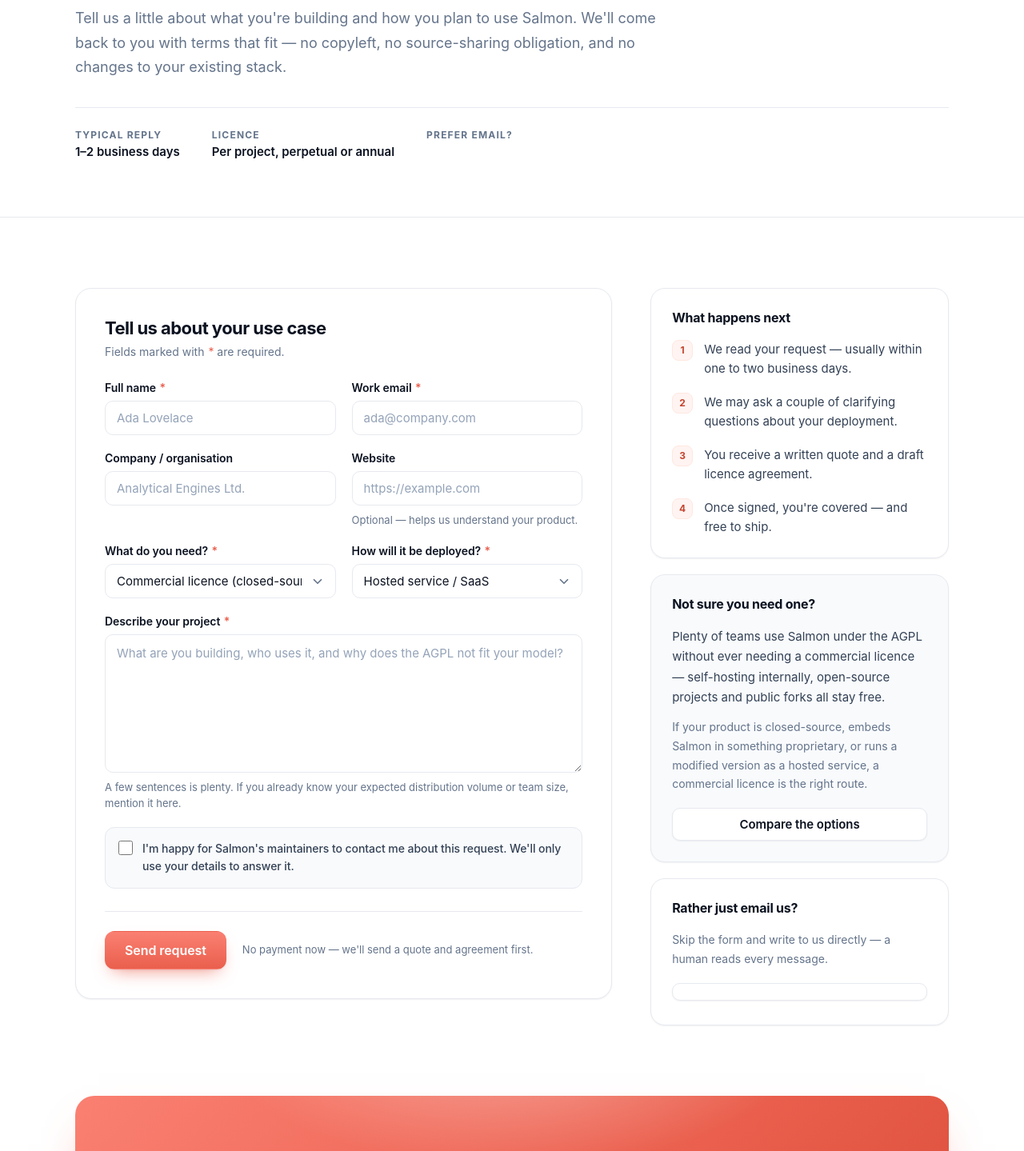
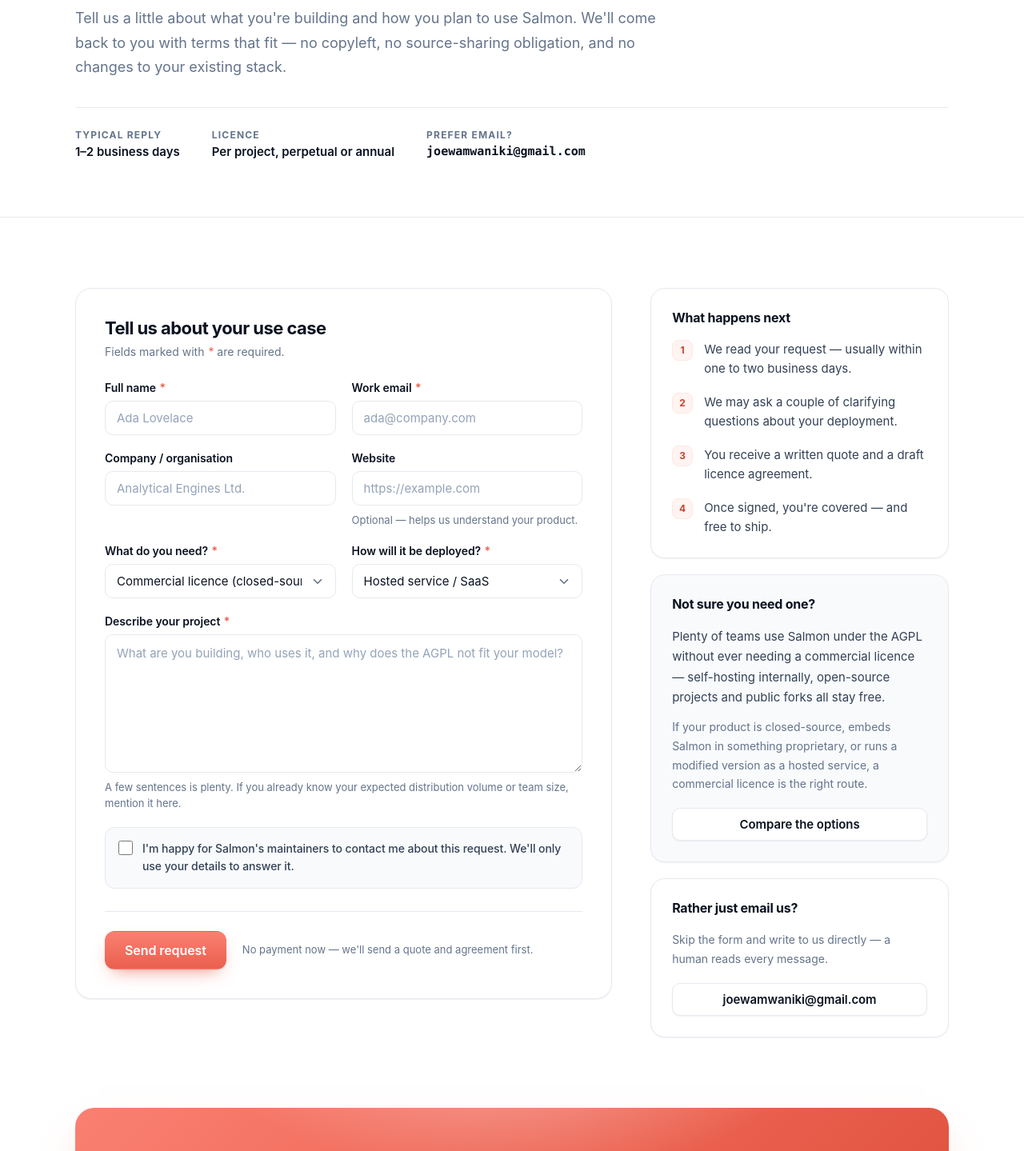
Before and after one commit to joenikkai/salmon, a SvelteKit app in the folder site/salmon/: page /license/request in a window 1280 px wide. Shown: the part 291-1730 px from the top of the page at 80% size. Built offline with nearby package versions, Linux system fonts and the light colour scheme.

Commit message:
feat: separated the variables in a export to reduce repetition

```diff
--- /dev/null
+++ b/site/salmon/src/lib/data/index.ts
@@ -0,0 +1,3 @@
+
+export const SALMON_MAINTAINERS_EMAIL='joewamwaniki@gmail.com';
+export const SALMON_LEGAL_EMAIL = 'joenikkai@gmail.com';
--- a/site/salmon/src/routes/license/+page.svelte
+++ b/site/salmon/src/routes/license/+page.svelte
@@ -1,7 +1,7 @@
 <script>
     import { Sitename } from "$lib";
-
-    const CONTACT_EMAIL = 'joewamwaniki@gmail.com';
+    import { SALMON_MAINTAINERS_EMAIL } from "$lib/data";
+    const CONTACT_EMAIL = SALMON_MAINTAINERS_EMAIL;
     // Loads your ./LICENSE file as a raw string (Vite `?raw` import).
     // Adjust the relative path if this route lives elsewhere.
     import licenseText from "../../../LICENSE?raw";
--- a/site/salmon/src/routes/license/request/+page.svelte
+++ b/site/salmon/src/routes/license/request/+page.svelte
@@ -1,6 +1,6 @@
  <script>
     import { Sitename } from "$lib";
-    import { PUBLIC_SALMON_MAINTAINERS_EMAIL } from "$env/static/public";
+    import { SALMON_MAINTAINERS_EMAIL } from "$lib/data";
 
     const year = new Date().getFullYear();
 
@@ -60,7 +60,7 @@
             await new Promise((resolve) => setTimeout(resolve, 700));
             submitted = true;
         } catch (err) {
-            error = `Something went wrong sending your request. Please email ${PUBLIC_SALMON_MAINTAINERS_EMAIL} instead.`;
+            error = `Something went wrong sending your request. Please email ${SALMON_MAINTAINERS_EMAIL} instead.`;
         } finally {
             sending = false;
         }
@@ -146,7 +146,7 @@
                 </div>
                 <div class="meta-item">
                     <span class="meta-label">Prefer email?</span>
-                    <span class="meta-value mono">{PUBLIC_SALMON_MAINTAINERS_EMAIL}</span>
+                    <span class="meta-value mono">{SALMON_MAINTAINERS_EMAIL}</span>
                 </div>
             </div>
         </div>
@@ -175,7 +175,7 @@
 
                         <p class="success-note">
                             Need it sooner, or want to add something? Reply to
-                            <a href="mailto:{PUBLIC_SALMON_MAINTAINERS_EMAIL}">{PUBLIC_SALMON_MAINTAINERS_EMAIL}</a>
+                            <a href="mailto:{SALMON_MAINTAINERS_EMAIL}">{SALMON_MAINTAINERS_EMAIL}</a>
                             and mention your project name.
                         </p>
 
@@ -369,8 +369,8 @@
                     <p class="aside-note">
                         Skip the form and write to us directly — a human reads every message.
                     </p>
-                    <a class="btn btn-outline" href="mailto:{PUBLIC_SALMON_MAINTAINERS_EMAIL}">
-                        {PUBLIC_SALMON_MAINTAINERS_EMAIL}
+                    <a class="btn btn-outline" href="mailto:{SALMON_MAINTAINERS_EMAIL}">
+                        {SALMON_MAINTAINERS_EMAIL}
                     </a>
                 </div>
             </aside>
--- a/site/salmon/src/routes/terms-of-use/+page.svelte
+++ b/site/salmon/src/routes/terms-of-use/+page.svelte
@@ -1,11 +1,11 @@
 <script lang="ts">
     import { onMount } from "svelte";
     import { Sitename } from "$lib";
-    // import {PUBLIC_SALMON_LEGAL_EMAIL} from "$env/static/public"
+    import { SALMON_LEGAL_EMAIL } from "$lib/data";
 
     const LAST_UPDATED = "15 September 2026";
     const EFFECTIVE_DATE = "15 September 2026";
-    const CONTACT_EMAIL =  'joenikkai@gmail.com';
+    const CONTACT_EMAIL = SALMON_LEGAL_EMAIL;
     const GOVERNING_LAW = "the Republic of Kenya";
 
     const sections = [
```
